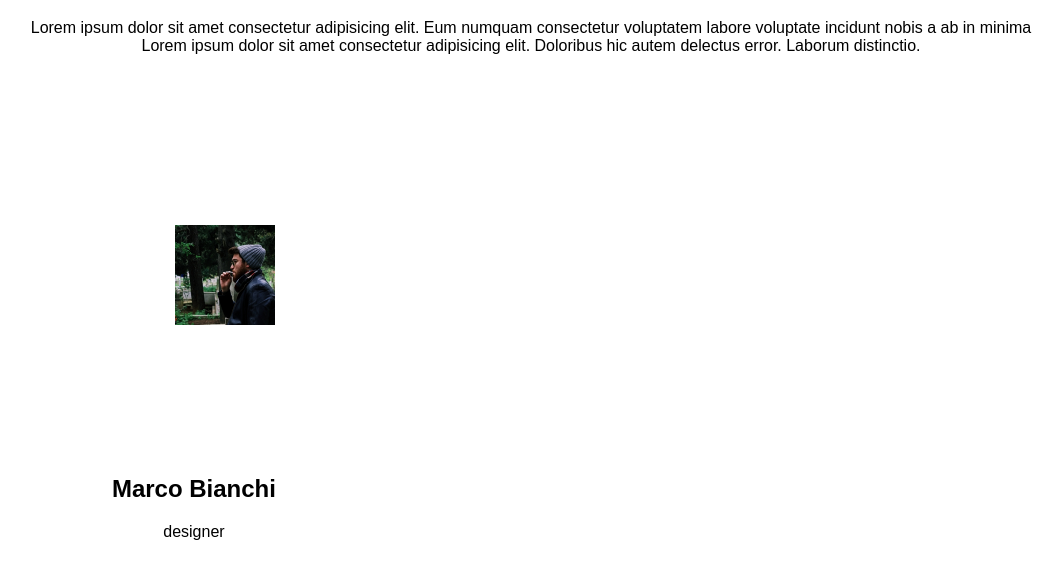
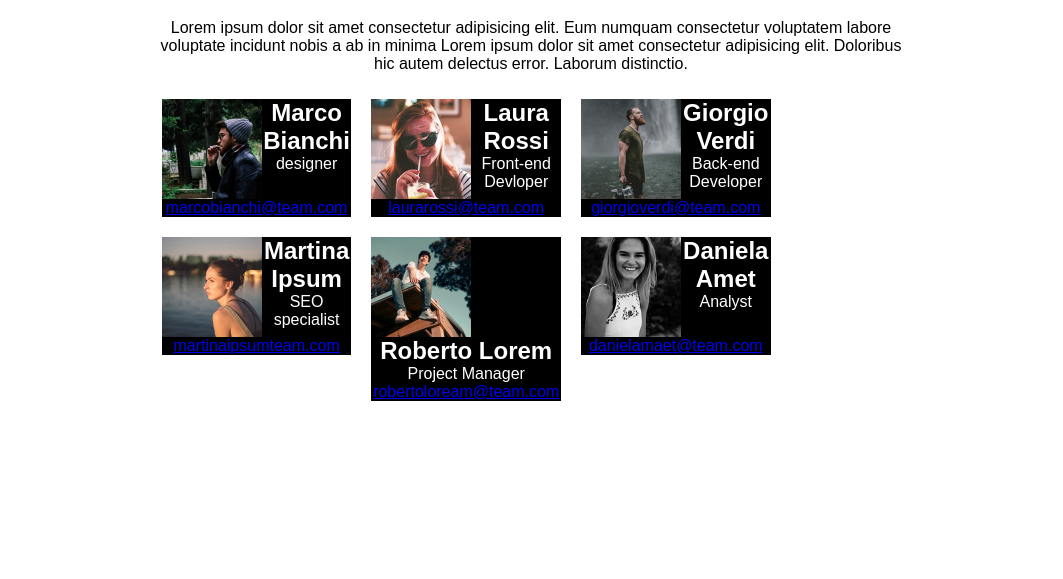
Before and after one commit to emanuele2377/html-css-float-cards, a plain HTML site: page html-css-float-cards/index.html in a window 1280 px wide. Shown: the part 61-640 px from the top of the page, without its empty margins (109-1172 px from the left). Drawn offline with Linux system fonts and the light colour scheme.

Commit message:
Add files via upload

```diff
--- a/html-css-float-cards/index.html
+++ b/html-css-float-cards/index.html
@@ -21,11 +21,50 @@
                 incidunt nobis a ab in minima
                 Lorem ipsum dolor sit amet consectetur adipisicing elit. Doloribus hic autem delectus error. Laborum
                 distinctio.</p>
+        </section>
+
+        <section class="clearfix">
+            <div class="col">
+                <img class="columnImg" src="img/male1.png" alt="Marco Bianchi">
+                <h2 class="scritte">Marco Bianchi</h2>
+                <p class="scritte">designer</p>
+                <p class="scritte"><a href="marcobianchit@team.com">marcobianchi@team.com</a></p>
+            </div>
+            <div class="col">
+                <img class="columnImg" src="img/female1.png" alt="Laura Rossi">
+                <h2 class="scritte">Laura Rossi</h2>
+                <p class="scritte">Front-end Devloper</p>
+                <p class="scritte"><a href="laurarossi@team.com">laurarossi@team.com</a></p>
+
+
+            </div>
 
             <div class="col">
-            <img class="marco" src="img/male1.png" alt="Marco Bianchi">
-            <h2 class="vicino">Marco Bianchi</h2>
-            <p class="vicino">designer</p>
+                <img class="columnImg" src="img/male2.png" alt="Giorgio Verdi">
+                <h2 class="scritte">Giorgio Verdi</h2>
+                <p class="scritte">Back-end Developer</p>
+                <p class="scritte"><a href="giorgioverdi@team.com">giorgioverdi@team.com</a></p>
+            </div>
+
+            <div class="col">
+                <img class="columnImg" src="img/female2.png" alt="Martina Ipsum">
+                <h2 class="scritte">Martina Ipsum</h2>
+                <p class="scritte">SEO specialist</p>
+                <p class="scritte"><a href="martinaipsum@team.com">martinaipsumteam.com</a></p>
+            </div>
+            <div class="col">
+                <img class="columnImg" src="img/male3.png" alt="Roberto Lorem">
+                <h2 class="scritte">Roberto Lorem</h2>
+                <p class="scritte">Project Manager</p>
+                <p class="scritte"><a href="robertoloream@team.com">robertoloream@team.com</a></p>
+            </div>
+
+            <div class="col">
+                <img class="columnImg" src="img/female3.png" alt="Daniela Amet">
+                <h2 class="scritte">Daniela Amet</h2>
+                <p class="scritte">Analyst</p>
+                <p class="scritte"><a href="danielamaet@team.com">danielamaet@team.com</a></p>
+
             </div>
 
         </section>
--- a/html-css-float-cards/style.css
+++ b/html-css-float-cards/style.css
@@ -1,36 +1,47 @@
-
-
-body{
+body {
     text-align: center;
-     font-family: sans-serif;
+    font-family: sans-serif;
 }
 
-.colore{
-    color:#d10f8d;
+.colore {
+    color: #d10f8d;
 }
 
 .container {
-	width: 80%;
-	margin: 0 auto;
+    width: 60%;
+    margin: 0 auto;
 }
 
-.col{
+.columnImg {
 
-	width: calc(100% / 3);
+    width: 100px;
+    float: left;
+
+}
+
+.col {
+    float: left;
+    width: calc(100% / 4);
+    padding: 10px;
+
+}
+
+.clearfix ::after {
+
+
+    content: "";
+	clear: both;
+	display: table;
+    display: inline;
 
 
 }
 
-.marco{
-    vertical-align: 100px;
-    width: 100px;
-    float:left;
-    padding: 150px;
-}
-
-.vicino{
-    padding-inline-start: x;
-    padding-bottom: x;
+.scritte {
+    margin: auto;
+    background-color: black;
+    color: white;
+    text-align: center;
 
 
 }
```
Lines whose indentation alone changed are shown as unchanged.
